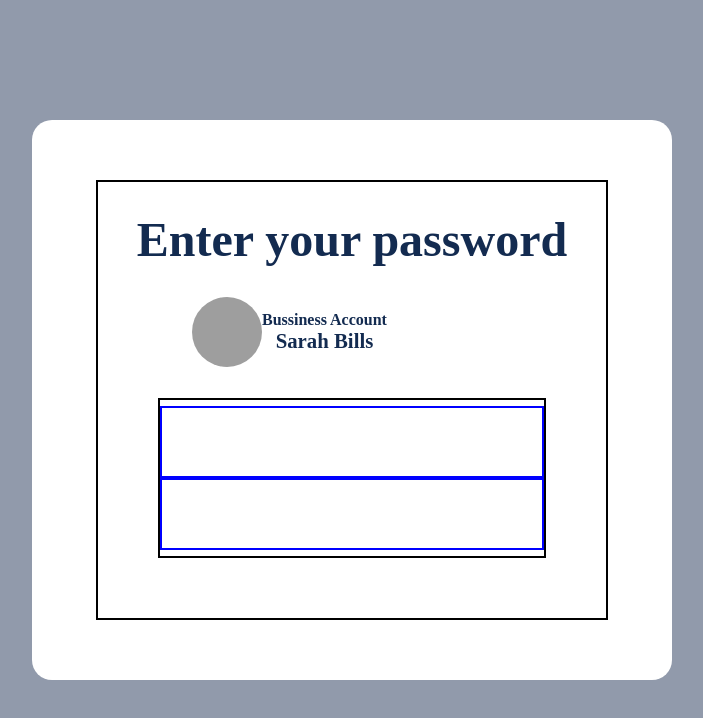
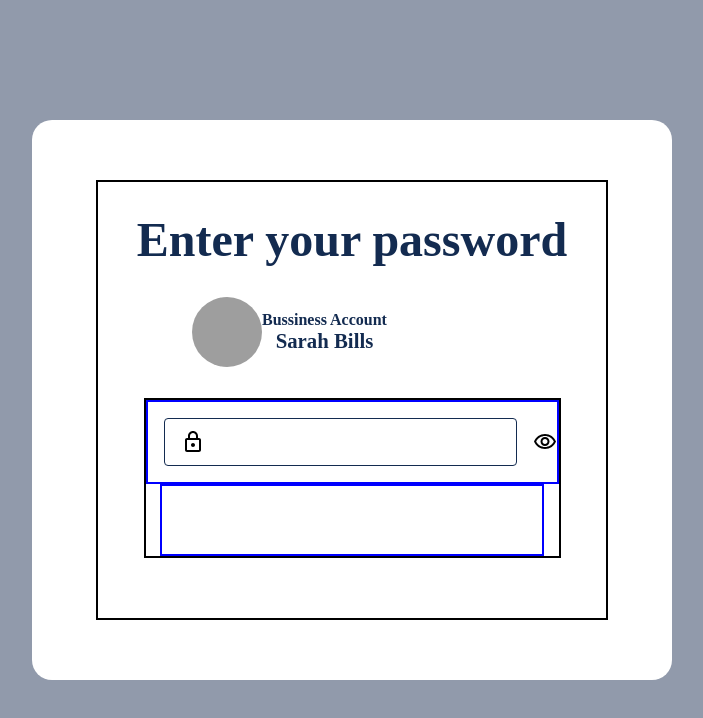
Before and after one commit to Sina-Ebadollahi/DailyUI, a React (Create React App) app: page /Daily3 in a window 1280 px wide. Shown: the top 718 px of the page, without its empty margins (288-991 px from the left). Built offline with nearby package versions, Linux system fonts and the light colour scheme; no server answers; grey boxes are pictures that could not be loaded.

Commit message:
Seventh Commit | creating movie project

```diff
--- a/package.json
+++ b/package.json
@@ -18,6 +18,7 @@
     "@types/react-dom": "^17.0.13",
     "react": "^17.0.2",
     "react-dom": "^17.0.2",
+    "react-fade": "^1.1.1",
     "react-redux": "^7.2.6",
     "react-router-dom": "^6.2.2",
     "react-scripts": "5.0.0",
--- a/src/App.tsx
+++ b/src/App.tsx
@@ -6,6 +6,8 @@ import NotFound from './Pages/NotFound/NotFound';
 import IPUtility from './IPmanager/IPUtility';
 import Daily2 from './Pages/Daily2/Daily2';
 import Daily3 from './Pages/Daily3/Daily3';
+import MovieLand from './Pages/MovieLand/MovieLand';
+
 
 function App() {
   // get ip
@@ -19,7 +21,7 @@ function App() {
           <Route path='/Daily1' element={<Daily1 />}/>
           <Route path='Daily2' element={<Daily2 />} />
           <Route path='/Daily3' element={<Daily3 />}/>
-
+          <Route path='/MovieLand' element={<MovieLand />}/>
           <Route path="*"  element={<NotFound />}/>
         </Routes>
       </Router>
--- a/src/Pages/Daily3/Daily3.tsx
+++ b/src/Pages/Daily3/Daily3.tsx
@@ -119,17 +119,45 @@ const SideSplitter = styled.div`
     min-width: 30vw;
     min-height: 9vh;
     border: 2px blue solid;
+    display: ${(s: CustomDivType) => s.d};
+    justify-content: ${(s: CustomDivType) => s.jContent};
+    align-items: ${(s: CustomDivType) => s.aItems};
+`
+const PasswordBoxContainer = styled.div`
+    margin: 1rem;
+    border: 1px ${primaryColor} solid;
+    border-radius: 4px;
+    display: flex;
+    justify-content: center;
+    align-items: center;
+    min-height: 6vh;
+    min-width: 60%;
+    justify-self: flex-start;
+`
+const PasswordInput = styled.input`
+all: unset;
+    flex: 3;
+    min-height: 2rem;
+    font-size: 1.5rem;
+    margin-left: 1rem;
+
 `
 type AuthenticationPartType = {
     passwordData: string;
     setPasswordData: React.Dispatch<React.SetStateAction<string>>;
 }
 const AuthenticationPart = (props: AuthenticationPartType): JSX.Element => {
-
+    const [isPasswordVisible, setIsPasswordVisible] = useState<boolean>(true);
     return(
         <AuthContainer>
-            <SideSplitter>
-                <CustomDiv  />
+            <SideSplitter aItems='center' jContent='center' d='flex'>
+                <PasswordBoxContainer>
+                    <LockOutlined style={{marginLeft: '1rem'}} />
+                    <PasswordInput type={isPasswordVisible ? 'text' : 'password'} onChange={(e) => props.setPasswordData(e.target.value)} />
+                </PasswordBoxContainer>
+                {isPasswordVisible && <VisibilityOutlined  onClick={() => setIsPasswordVisible(false)} />}
+                {!isPasswordVisible && <VisibilityOffOutlined onClick={() => setIsPasswordVisible(true)} />}
+
             </SideSplitter>
             <SideSplitter></SideSplitter>
         </AuthContainer>
--- /dev/null
+++ b/src/Pages/MovieLand/MovieLand.tsx
@@ -0,0 +1,54 @@
+import styled from "styled-components"
+
+
+// components
+const RootContainer = styled.section`
+    min-height: 100vh;
+    min-width: 100vw;
+    display: flex;
+    flex-direction: column;
+    justify-content: center;
+    align-items: center;
+    background-color: #f0eaea;
+`
+const MainHeader = styled.h1`
+  font-size: 3rem;
+  color: #9c5411;
+  letter-spacing: 0.5rem;
+  justify-self: flex-start;
+  margin-bottom: 10rem;
+`
+const MainContainer = styled.div`
+    min-height: 50vh;
+    min-width: 70vw;
+    box-shadow: 1px 2px 4px rgba(0,0,0,0.5);
+`
+export default function MovieLand() {
+  return (
+        <RootContainer>
+          <MainHeader>
+            {`Movie Land :)`}
+          </MainHeader>
+          <MainContainer>
+
+          </MainContainer>
+      </RootContainer>
+  )
+}
+const MovieContainer = styled.div`
+
+`
+
+type MovieBaseContainerType = {
+  imgUrl: string | null;
+  fullTitle: string | null;
+  id: string | null;
+  genres: string[] | null;
+}
+const MovieBaseContainer = (): JSX.Element => {
+  return(
+    <>
+
+    </>
+  )
+}
```
Also changed, not shown: src/Pages/MovieLand/ThemeSwitch.tsx (added, +8 -0 lines), 1 other file (tests, documents, lock files or other folders).
